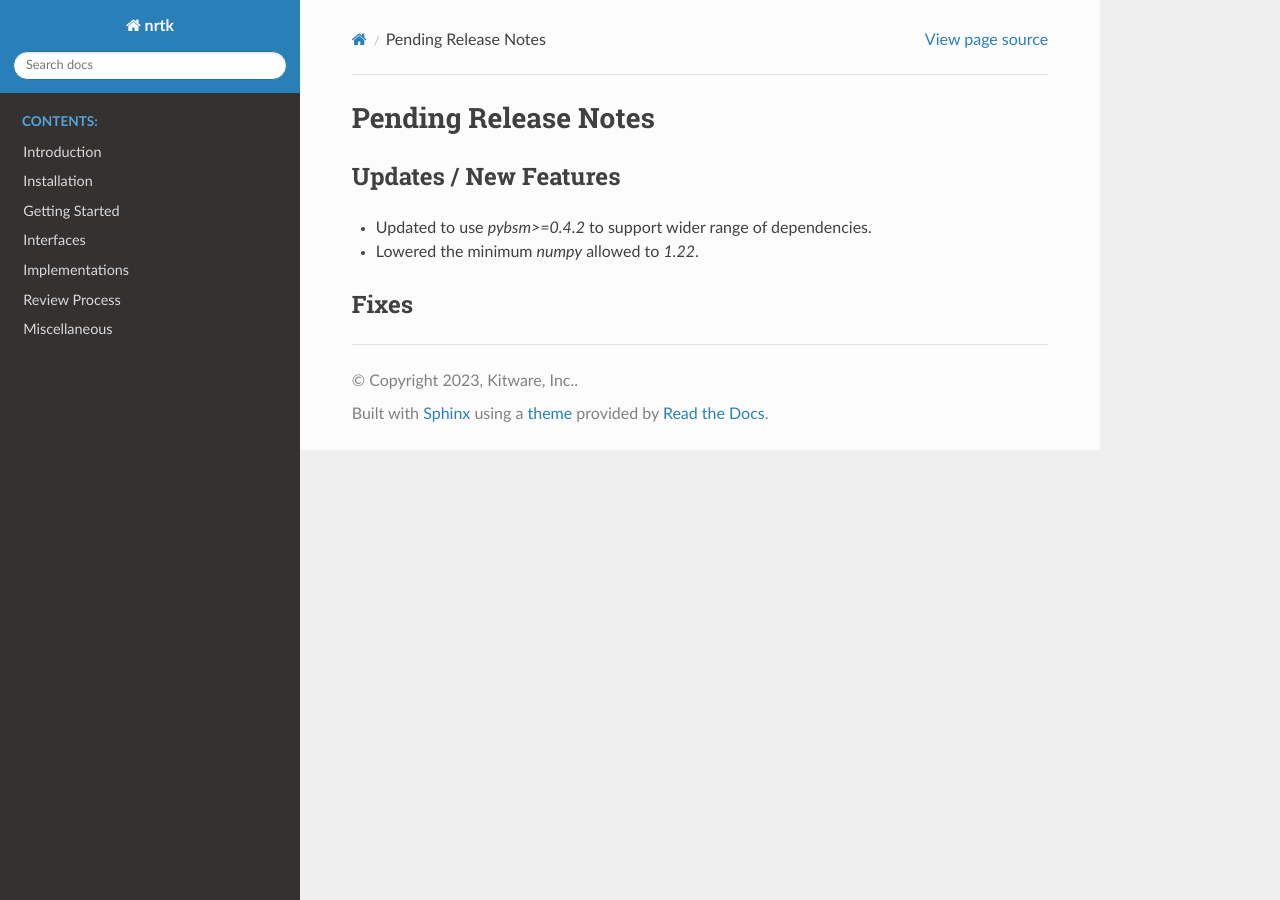
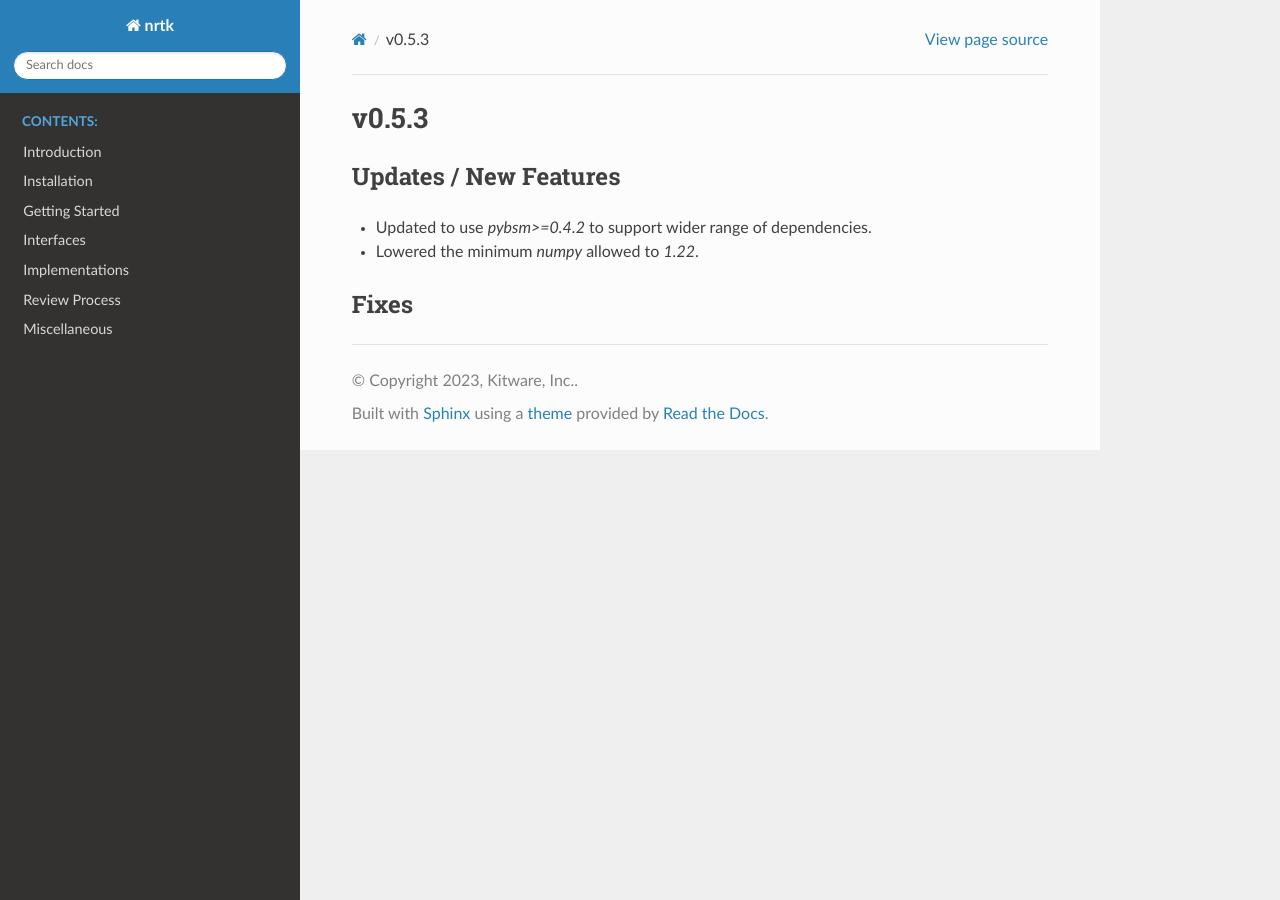
Before and after one commit to Kitware/nrtk, a Sphinx documentation site: the page built from docs/release_notes/v0.5.3.rst, in a window 1280 px wide. Built offline with Sphinx 7.4.7 and the Read the Docs theme 2.0.0, drawn with Linux system fonts in a browser that asks for light colours; pages that are not in the unit, such as notebooks, are missing from menus; the version number is read from the project's files by our own code.

Commit message:
Update version number to 0.5.3

```diff
--- a/docs/release_notes.rst
+++ b/docs/release_notes.rst
@@ -20,3 +20,4 @@
    release_notes/v0.5.0
    release_notes/v0.5.1
    release_notes/v0.5.2
+   release_notes/v0.5.3
--- a/docs/release_notes/pending_release.rst
+++ b/docs/release_notes/v0.5.3.rst
@@ -1,5 +1,5 @@
-Pending Release Notes
-=====================
+v0.5.3
+======
 
 Updates / New Features
 ----------------------
--- a/pyproject.toml
+++ b/pyproject.toml
@@ -8,7 +8,7 @@
 # REMEMBER: `distutils.version.*Version` types can be used to compare versions
 # from strings like this.
 # This package prefers to use the strict numbering standard when possible.
-version = "0.5.2"
+version = "0.5.3"
 description = "An open source toolkit for evaluating the natural robustness of computer vision algorithms."
 license = "Apache-2.0"
 authors = ["Kitware, Inc. <nrtk@kitware.com>"]
```
